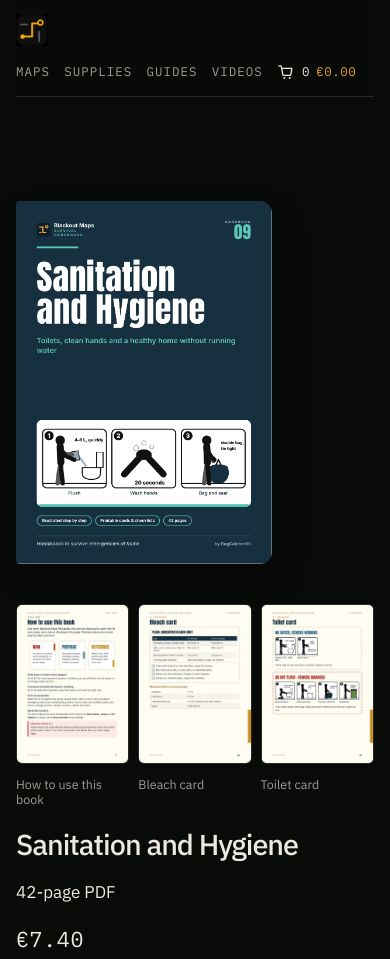
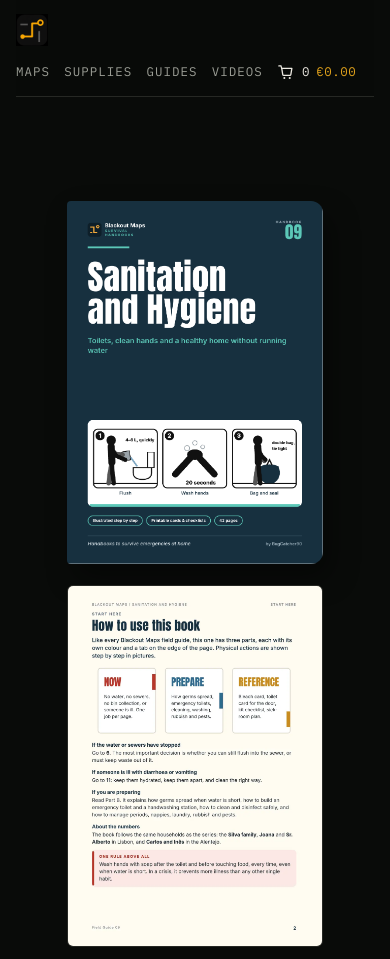
Before and after one commit to bug-catcher90/blackout-maps, a website: page website/guides/sanitation-and-hygiene.html in a window 390 px wide. Shown: the top 959 px of the page. Drawn offline with Linux system fonts and the light colour scheme.

Commit message:
Stack each guide's sample pages under its cover.
The three pages sit in the cover column, with no captions, and still open larger when clicked.

```diff
--- a/website/guides.js
+++ b/website/guides.js
@@ -307,7 +307,6 @@
   var preview = document.querySelector(".preview-dialog")
   if (preview && typeof preview.showModal === "function") {
     var previewImg = preview.querySelector("img")
-    var previewCaption = preview.querySelector("figcaption")
     document.querySelectorAll(".guide-previews button").forEach(function (button) {
       button.addEventListener("click", function () {
         var source = button.querySelector("img")
@@ -316,8 +315,6 @@
         previewImg.alt = source.alt
         previewImg.width = source.naturalWidth || 1000
         previewImg.height = source.naturalHeight || 1419
-        var caption = button.parentElement && button.parentElement.querySelector("figcaption")
-        previewCaption.textContent = caption ? caption.textContent : ""
         preview.showModal()
       })
     })
--- a/website/guides/sanitation-and-hygiene.html
+++ b/website/guides/sanitation-and-hygiene.html
@@ -103,26 +103,25 @@
   <main>
     <section class="band book-page">
       <article class="guide-book">
+        <div class="guide-cover">
           <img src="/images/covers/sanitation-and-hygiene.png" width="875" height="1241" alt="Cover of Sanitation and Hygiene">
           <div class="guide-previews">
             <figure>
               <button type="button">
                 <img src="/images/previews/sanitation-and-hygiene-how.webp" width="1000" height="1419" alt="How to use this book: Now in red, Prepare in blue, and Reference in yellow." loading="lazy" decoding="async">
               </button>
-            <figcaption>How to use this book</figcaption>
             </figure>
             <figure>
               <button type="button">
                 <img src="/images/previews/sanitation-and-hygiene-a.webp" width="1000" height="1419" alt="The bleach card, with dilutions for cleaning and for drinking water." loading="lazy" decoding="async">
               </button>
-            <figcaption>Bleach card</figcaption>
             </figure>
             <figure>
               <button type="button">
                 <img src="/images/previews/sanitation-and-hygiene-b.webp" width="1000" height="1419" alt="The toilet card for when the sewers work, and when they do not." loading="lazy" decoding="async">
               </button>
-            <figcaption>Toilet card</figcaption>
             </figure>
+          </div>
         </div>
         <div class="guide-copy">
           <h1>Sanitation and Hygiene</h1>
@@ -162,7 +161,6 @@
     </div>
     <figure>
       <img alt="" width="1000" height="1419">
-      <figcaption></figcaption>
     </figure>
   </dialog>
   <script src="/guides.js"></script>
--- a/website/styles.css
+++ b/website/styles.css
@@ -1216,18 +1216,27 @@ a.book-cell:hover h3,
   padding-top: 0;
 }
 
-.book-page .guide-book > img { grid-column: 1; grid-row: 1; }
-
-.book-page .guide-copy { grid-column: 2; grid-row: 1; }
+.book-page .guide-cover {
+  grid-column: 1;
+  grid-row: 1;
+  min-width: 0;
+}
+
+.book-page .guide-cover > img {
+  width: 100%;
+  height: auto;
+  border-radius: 4px 12px 12px 4px;
+  box-shadow: 8px 14px 28px rgba(0, 0, 0, 0.4);
+}
+
+.book-page .guide-copy { grid-column: 2; grid-row: 1; align-self: start; }
 
 .book-page .guide-previews {
-  grid-column: 1 / -1;
-  grid-row: 2;
+  grid-template-columns: minmax(0, 1fr);
+  gap: 0.7rem;
   width: 100%;
   min-width: 0;
-  grid-template-columns: repeat(3, minmax(0, 14rem));
-  justify-content: start;
-  margin-top: 2rem;
+  margin-top: 0.85rem;
 }
 
 .book-page .guide-previews figure,
@@ -1445,23 +1454,14 @@ a.book-cell:hover h3,
   .guide-book { grid-template-columns: 1fr; }
   .featured-title img,
   .guide-book > img { width: min(11rem, 52%); }
-  .book-page .guide-book > img { width: min(16rem, 72%); }
-  .book-page .guide-book > img,
-  .book-page .guide-copy,
-  .book-page .guide-previews { grid-column: 1; }
-  .book-page .guide-book > img { grid-row: 1; }
-  .book-page .guide-previews {
-    grid-row: 2;
-    margin-top: 1.25rem;
-    grid-template-columns: repeat(3, minmax(0, 1fr));
-    gap: 0.55rem;
+  .book-page .guide-cover,
+  .book-page .guide-copy { grid-column: 1; }
+  .book-page .guide-cover {
+    grid-row: 1;
+    width: min(16rem, 72%);
+    justify-self: center;
   }
-  .book-page .guide-previews figcaption {
-    overflow-wrap: break-word;
-    font-size: 0.78rem;
-    line-height: 1.25;
-  }
-  .book-page .guide-copy { grid-row: 3; }
+  .book-page .guide-copy { grid-row: 2; }
 }
 
 @media (max-width: 640px) {
```
Also changed, not shown: website/guides/fire-gas-and-a-safe-home.html (+2 -4 lines), website/guides/first-aid-when-help-is-slow.html (+2 -4 lines), website/guides/food-without-power.html (+2 -4 lines), website/guides/neighbours-and-community.html (+2 -4 lines), website/guides/power-in-a-blackout.html (+2 -4 lines), website/guides/staying-informed-and-in-touch.html (+2 -4 lines), website/guides/the-go-bag-and-leaving-home.html (+2 -4 lines), website/guides/warm-cool-and-sheltered.html (+2 -4 lines), website/guides/water-when-the-tap-stops.html (+2 -4 lines). Lines whose indentation alone changed are shown as unchanged.
